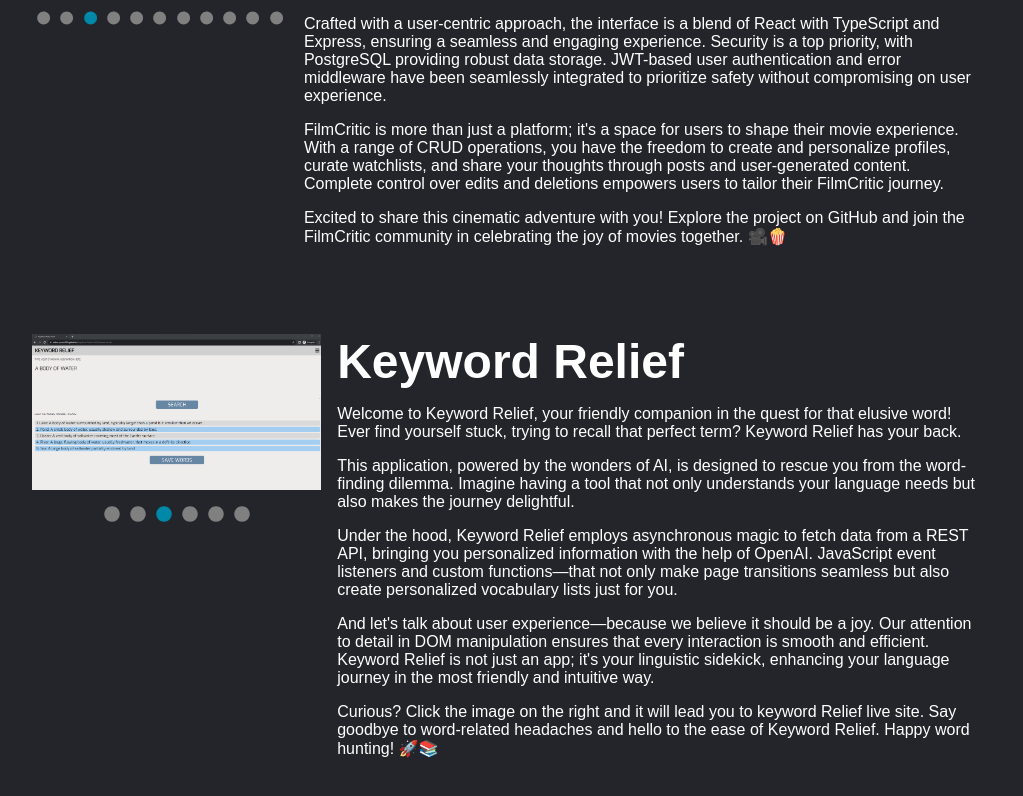
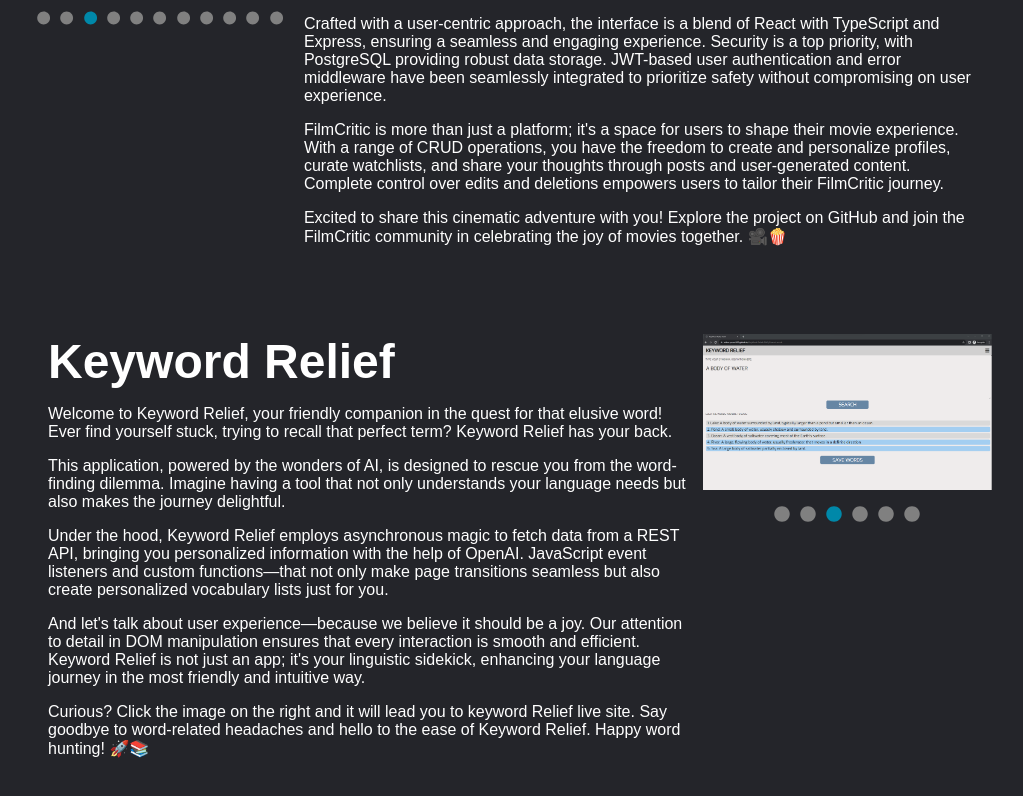
Before and after one commit to Aiden-Peace300/AidenPeace-Portfolio, a React (Vite) app in the folder client/: page / in a window 1280 px wide. Shown: the part 3966-4762 px from the top of the page, without its empty margins (128-1151 px from the left). Built offline with nearby package versions, Linux system fonts and the light colour scheme.

Commit message:
correcting mobile view for projects section

```diff
--- a/client/src/Project.css
+++ b/client/src/Project.css
@@ -27,8 +27,34 @@
   color: #0088a9;
 }
 
+.flex-row {
+  flex-direction: row;
+}
+
+.column {
+  flex-direction: column;
+}
+
+.column-mobile {
+  display: flex;
+}
+
+.row-reverse {
+  display: flex;
+  flex-direction: row-reverse;
+}
+
 @media only screen and (width < 620px) {
   .project-container {
+    flex-direction: column;
+  }
+
+  .row {
+    display: block;
+  }
+
+  .column-mobile {
+    display: flex;
     flex-direction: column;
   }
 
--- a/client/src/Project.tsx
+++ b/client/src/Project.tsx
@@ -16,22 +16,25 @@
   link,
   Title,
   projectDetails,
-  // flexDirection,
+  flexDirection,
 }) => {
-  // // Validating the flexDirection value
-  // const validatedFlexDirection: FlexDirection = [
-  //   'row',
-  //   'column',
-  //   'row-reverse',
-  //   'column-reverse',
-  // ].includes(flexDirection as FlexDirection)
-  //   ? (flexDirection as FlexDirection)
-  //   : 'row';
+  // Validating the flexDirection value
+  const validatedFlexDirection: FlexDirection = [
+    'row',
+    'column',
+    'row-reverse',
+    'column-reverse',
+  ].includes(flexDirection as FlexDirection)
+    ? (flexDirection as FlexDirection)
+    : 'row';
 
   const detailsArray = projectDetails.split('\n');
 
+  // Dynamically determine the class based on the validatedFlexDirection
+  const containerClassName = `${validatedFlexDirection}`;
+
   return (
-    <div className="project-container" style={{ display: 'flex' }}>
+    <div className={containerClassName + ' column-mobile'}>
       <Carousel images={photos} link={link} />
       <div>
         <a
```
Also changed, not shown: client/src/App.tsx (+4 -4 lines).
